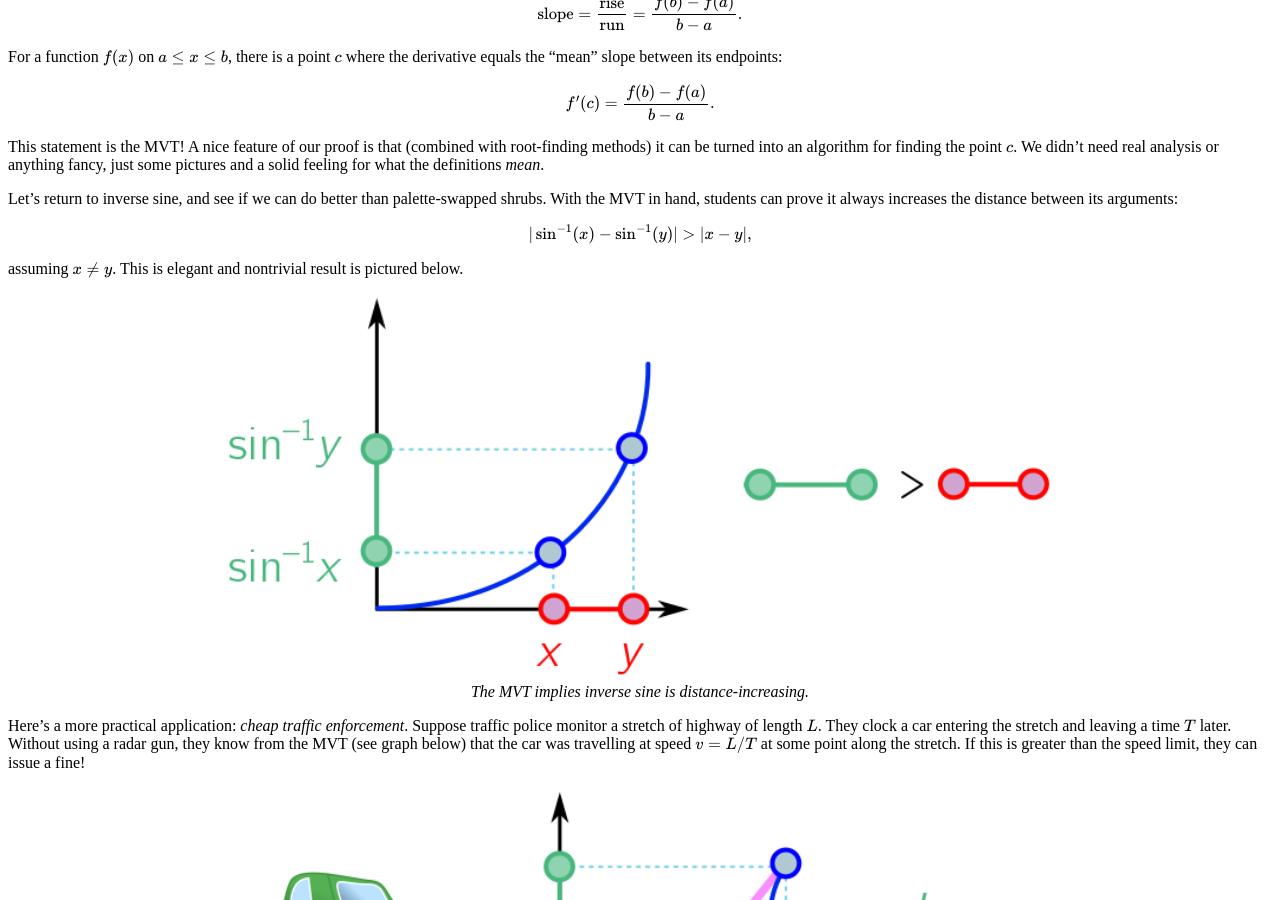
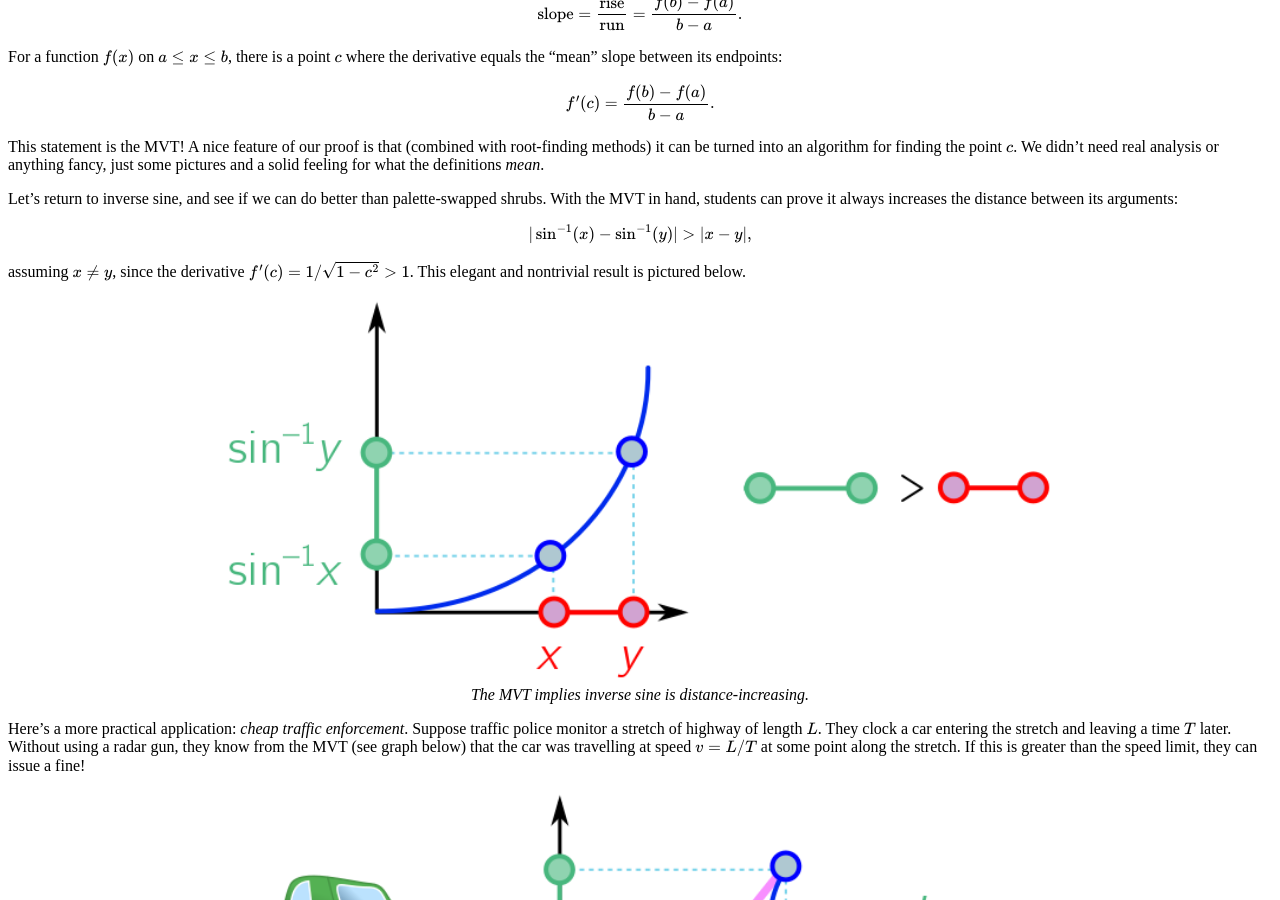
Before and after one commit to hapax/hapax.github.io, a Jekyll site: the page built from assets/teaching.md, in a window 1280 px wide and 900 px high, scrolled down 9010 px. Built offline with Jekyll 4.4.1, drawn with Linux system fonts in a browser that asks for light colours; our own code applies the rules of GitHub Pages for plain Markdown files; formulas are drawn with MathJax 3; a script that is not in the unit is left out.

Commit message:
Update teaching.md

```diff
--- a/assets/teaching.md
+++ b/assets/teaching.md
@@ -475,8 +475,8 @@ $$
 |\sin^{-1}(x) - \sin^{-1}(y)| > |x-y|,
 $$
 
-assuming $x \neq y$.
-This is elegant and nontrivial result is pictured below.
+assuming $x \neq y$, since the derivative $f'(c) = 1/\sqrt{1-c^2} > 1$.
+This elegant and nontrivial result is pictured below.
 
 <figure>
     <div style="text-align:center"><img src ="/images/posts/mvt12.png"
```
